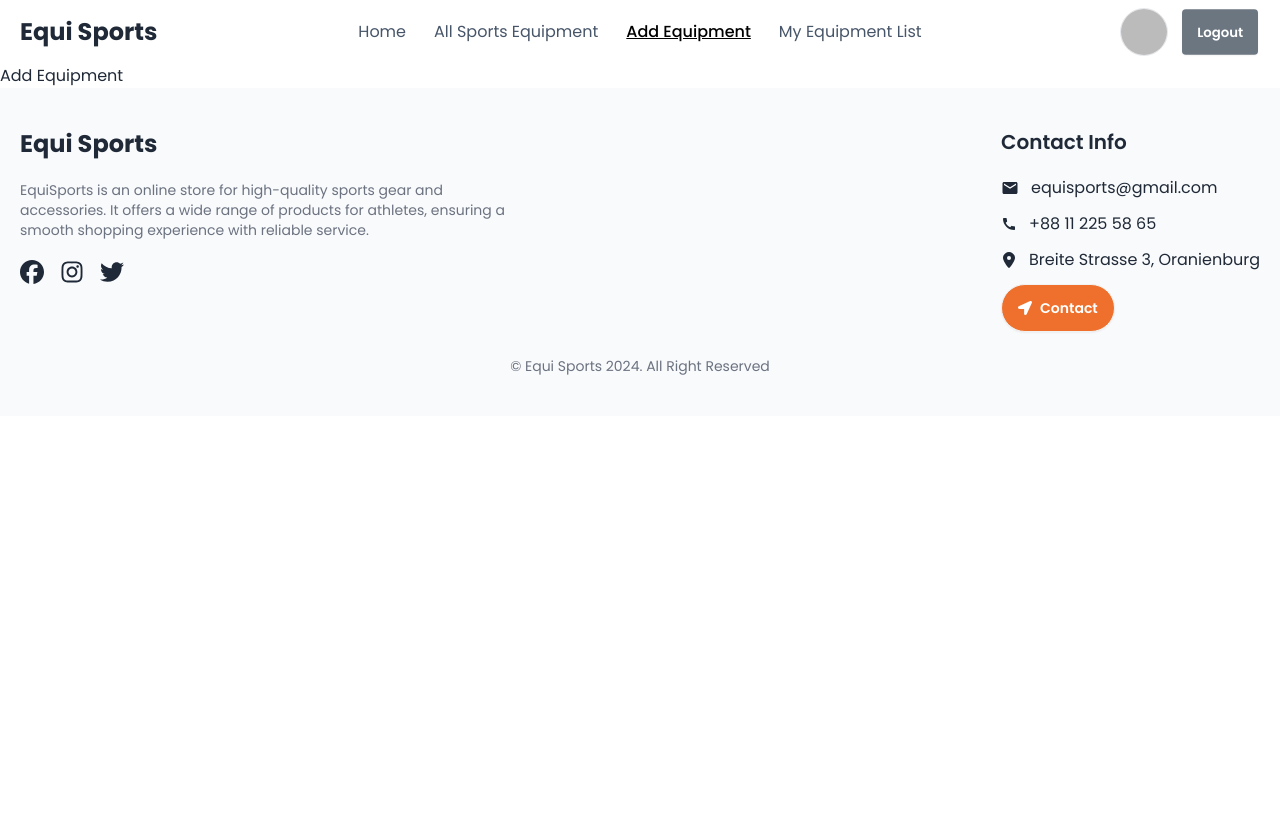
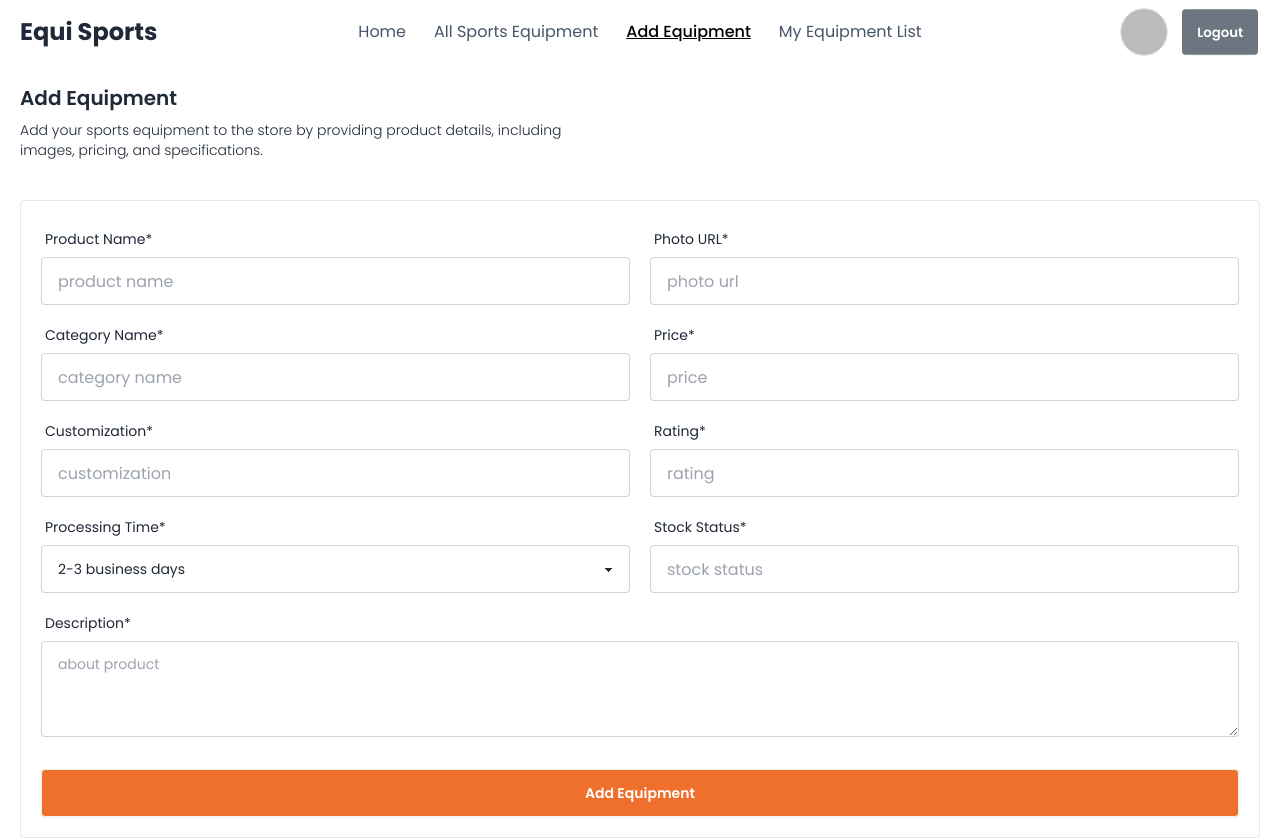
Before and after one commit to obidyhasan/Equi-Sports, a React (Vite) app: page /addEquipment in a window 1280 px wide. Shown: the top 839 px of the page. Before the commit the page ends 800 px from the top, so only its background shows below. Built offline with nearby package versions, Linux system fonts and the light colour scheme; no server answers; sample sign-in values are in the browser's storage.

Commit message:
include All Sprots Equipment

```diff
--- /dev/null
+++ b/src/components/EquipmentCard.jsx
@@ -0,0 +1,9 @@
+const EquipmentCard = () => {
+  return (
+    <div>
+      <h1>Card</h1>
+    </div>
+  );
+};
+
+export default EquipmentCard;
--- a/src/components/Slider.jsx
+++ b/src/components/Slider.jsx
@@ -16,7 +16,7 @@ const Slider = () => {
   }, []);
 
   return (
-    <div className="my-2">
+    <div className="my-2 bg-base-200 rounded">
       <Swiper
         spaceBetween={30}
         centeredSlides={true}
--- a/src/pages/AddEquipment.jsx
+++ b/src/pages/AddEquipment.jsx
@@ -1,7 +1,201 @@
+import { useContext } from "react";
+import { useState } from "react";
+import { AuthContext } from "../providers/AuthProvider";
+import Swal from "sweetalert2";
+
 const AddEquipment = () => {
+  const { user } = useContext(AuthContext);
+  const [selectedTime, setSelectedTime] = useState("2-3 business days");
+
+  function handelProcessingTimeChange(e) {
+    setSelectedTime(e.target.value);
+  }
+
+  function handelOnSubmit(e) {
+    e.preventDefault();
+    const form = e.target;
+    const name = form.name.value;
+    const photo = form.photo.value;
+    const category = form.category.value;
+    const price = form.price.value;
+    const customization = form.customization.value;
+    const rating = form.rating.value;
+    const stock = form.stock.value;
+    const userName = user.displayName;
+    const userEmail = user.email;
+
+    const productInfo = {
+      name,
+      photo,
+      category,
+      price,
+      customization,
+      rating,
+      selectedTime,
+      stock,
+      userName,
+      userEmail,
+    };
+
+    fetch("https://equi-sports-server-jade.vercel.app/equipments", {
+      method: "POST",
+      headers: {
+        "content-type": "application/json",
+      },
+      body: JSON.stringify(productInfo),
+    })
+      .then((res) => res.json())
+      .then((data) => {
+        if (data.insertedId) {
+          form.reset();
+          setSelectedTime("2-3 business days");
+          Swal.fire({
+            title: "Success",
+            text: "Equipment added successfully",
+            icon: "success",
+          });
+        }
+      });
+  }
+
   return (
-    <div>
-      <h1>Add Equipment</h1>
+    <div className="max-w-7xl mx-auto px-5 py-5">
+      <h1 className="font-semibold text-xl">Add Equipment</h1>
+      <p className="font-light max-w-xl text-sm mt-2">
+        Add your sports equipment to the store by providing product details,
+        including images, pricing, and specifications.
+      </p>
+
+      <div className="border rounded p-5 my-10">
+        <form onSubmit={handelOnSubmit} className="space-y-3">
+          <div className="grid grid-cols-1 sm:grid-cols-2 gap-5">
+            <div className="form-control">
+              <label className="label">
+                <span className="label-text">Product Name*</span>
+              </label>
+              <input
+                type="text"
+                name="name"
+                placeholder="product name"
+                className="input input-bordered rounded"
+                required
+              />
+            </div>
+            <div className="form-control">
+              <label className="label">
+                <span className="label-text">Photo URL*</span>
+              </label>
+              <input
+                type="text"
+                name="photo"
+                placeholder="photo url"
+                className="input input-bordered rounded"
+                required
+              />
+            </div>
+          </div>
+
+          <div className="grid grid-cols-1 sm:grid-cols-2 gap-5">
+            <div className="form-control">
+              <label className="label">
+                <span className="label-text">Category Name*</span>
+              </label>
+              <input
+                type="text"
+                name="category"
+                placeholder="category name"
+                className="input input-bordered rounded"
+                required
+              />
+            </div>
+            <div className="form-control">
+              <label className="label">
+                <span className="label-text">Price*</span>
+              </label>
+              <input
+                type="text"
+                name="price"
+                placeholder="price"
+                className="input input-bordered rounded"
+                required
+              />
+            </div>
+          </div>
+          <div className="grid grid-cols-1 sm:grid-cols-2 gap-5">
+            <div className="form-control">
+              <label className="label">
+                <span className="label-text">Customization*</span>
+              </label>
+              <input
+                type="text"
+                name="customization"
+                placeholder="customization"
+                className="input input-bordered rounded"
+                required
+              />
+            </div>
+            <div className="form-control">
+              <label className="label">
+                <span className="label-text">Rating*</span>
+              </label>
+              <input
+                type="text"
+                name="rating"
+                placeholder="rating"
+                className="input input-bordered rounded"
+                required
+              />
+            </div>
+          </div>
+          <div className="grid grid-cols-1 sm:grid-cols-2 gap-5">
+            <label className="form-control w-full">
+              <div className="label">
+                <span className="label-text">Processing Time*</span>
+              </div>
+              <select
+                className="select select-bordered rounded"
+                onChange={handelProcessingTimeChange}
+                value={selectedTime}
+              >
+                <option>2-3 business days</option>
+                <option>3-5 business days</option>
+                <option>5-7 business days</option>
+                <option>7-14 business days</option>
+              </select>
+            </label>
+
+            <div className="form-control">
+              <label className="label">
+                <span className="label-text">Stock Status*</span>
+              </label>
+              <input
+                type="number"
+                name="stock"
+                placeholder="stock status"
+                className="input input-bordered rounded"
+                required
+              />
+            </div>
+          </div>
+
+          <label className="form-control">
+            <div className="label">
+              <span className="label-text">Description*</span>
+            </div>
+            <textarea
+              className="textarea textarea-bordered w-full min-h-24 rounded"
+              placeholder="about product"
+              required
+            ></textarea>
+          </label>
+
+          <div>
+            <button className="btn w-full rounded bg-primaryColor text-white mt-5 hover:bg-orange-600">
+              Add Equipment
+            </button>
+          </div>
+        </form>
+      </div>
     </div>
   );
 };
--- a/src/pages/AllSportsEquipment.jsx
+++ b/src/pages/AllSportsEquipment.jsx
@@ -1,7 +1,77 @@
+import { useEffect, useState } from "react";
+
 const AllSportsEquipment = () => {
+  const [equipments, setEquipments] = useState([]);
+
+  useEffect(() => {
+    fetch("https://equi-sports-server-jade.vercel.app/equipments")
+      .then((res) => res.json())
+      .then((data) => setEquipments(data));
+  }, []);
+
   return (
-    <div>
-      <h1>All Sports Equipment</h1>
+    <div className="max-w-7xl mx-auto px-5 py-5">
+      <div>
+        <h1 className="font-semibold text-xl">All Sports Equipment</h1>
+        <p className="font-light max-w-xl text-sm mt-2">
+          Browse through our extensive collection of sports equipment, including
+          everything from team gear to fitness essentials.
+        </p>
+      </div>
+
+      <div className="my-10">
+        {equipments.length ? (
+          <div className="overflow-x-auto rounded">
+            <table className="table rounded">
+              {/* head */}
+              <thead>
+                <tr>
+                  <th></th>
+                  <th>Name</th>
+                  <th>Category</th>
+                  <th>Price</th>
+                  <th>Processing Time</th>
+                  <th>Stock</th>
+                  <th>Action</th>
+                </tr>
+              </thead>
+              <tbody>
+                {equipments.map((equipment, idx) => (
+                  <tr key={idx} className="hover">
+                    <th>{idx + 1}</th>
+                    <td>
+                      <div className="flex items-center gap-5">
+                        <img
+                          src={equipment.photo}
+                          className="w-10 h-10 rounded-lg"
+                          alt=""
+                        />
+                        <div>
+                          <p className="font-medium">{equipment.name}</p>
+                          <p>{equipment.rating}</p>
+                        </div>
+                      </div>
+                    </td>
+                    <td>{equipment.category}</td>
+                    <td>{equipment.price}</td>
+                    <td>{equipment.selectedTime}</td>
+                    <td>{equipment.stock}</td>
+                    <td>
+                      <button className="btn bg-primaryColor text-white hover:bg-orange-600">
+                        Details
+                      </button>
+                    </td>
+                  </tr>
+                ))}
+              </tbody>
+            </table>
+          </div>
+        ) : (
+          <h1 className="font-semibold text-lg text-center my-5">
+            No Sports Equipment Found
+          </h1>
+        )}
+      </div>
     </div>
   );
 };
--- a/src/pages/MyEquipmentList.jsx
+++ b/src/pages/MyEquipmentList.jsx
@@ -1,7 +1,22 @@
+import EquipmentCard from "../components/EquipmentCard";
+
 const MyEquipmentList = () => {
   return (
-    <div>
-      <h1>My Equipment list</h1>
+    <div className="max-w-7xl mx-auto px-5 py-5">
+      <div>
+        <h1 className="font-semibold text-xl">My Equipment List</h1>
+        <p className="font-light max-w-xl text-sm mt-2">
+          {`View and manage all the equipment you've added to the store. Edit,
+          update, or delete your listings with ease to keep your inventory up to
+          date.`}
+        </p>
+      </div>
+
+      <div className="grid grid-cols-1 sm:grid-cols-2 md:grid-cols-3 lg:grid-cols-4 gap-5">
+        <div className="my-5">
+          <EquipmentCard></EquipmentCard>
+        </div>
+      </div>
     </div>
   );
 };
```
